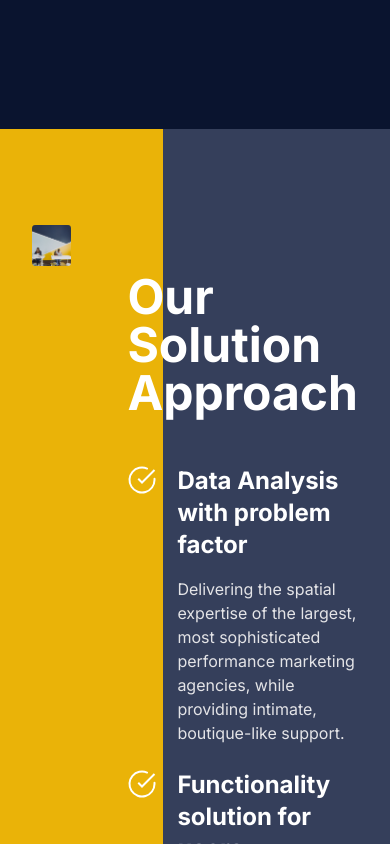
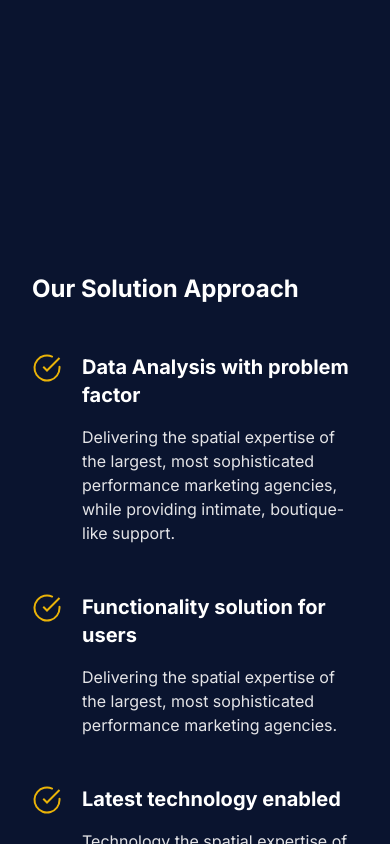
Before and after one commit to Kerotobil/bykr-case, a Next.js app: page / in a window 390 px wide. Shown: the part 2960-3804 px from the top of the page. Built offline with nearby package versions, Linux system fonts and the light colour scheme; a web font is replaced by a local one.

Commit message:
Edit third layout for responsive

```diff
--- a/components/Home/IconAndText.tsx
+++ b/components/Home/IconAndText.tsx
@@ -6,23 +6,20 @@ export const IconAndText = (props: Props) => {
   return (
     <div className="flex space-x-5">
       <div>
-        <svg width="30" height="30" viewBox="0 0 30 30" fill="none" xmlns="http://www.w3.org/2000/svg">
+        <svg className="" width="30" height="30" viewBox="0 0 30 30" fill="none" xmlns="http://www.w3.org/2000/svg">
           <path
             d="M27.5 13.8501V15.0001C27.4985 17.6956 26.6256 20.3184 25.0117 22.4774C23.3977 24.6363 21.1291 26.2157 18.5442 26.98C15.9593 27.7442 13.1966 27.6525 10.6681 26.7183C8.1396 25.7842 5.98082 24.0577 4.5137 21.7964C3.04658 19.5351 2.34974 16.8602 2.5271 14.1705C2.70445 11.4808 3.74651 8.92048 5.49785 6.87142C7.24919 4.82235 9.61598 3.3943 12.2452 2.80026C14.8745 2.20621 17.6253 2.478 20.0875 3.57508"
             stroke="white"
             strokeWidth="2"
             strokeLinecap="round"
+            className="stroke-yellow-500 md:stroke-white"
           />
-          <path
-            d="M27.5 5L15 17.5125L11.25 13.7625"
-            stroke="white"
-            strokeWidth="2"
-          />
+          <path d="M27.5 5L15 17.5125L11.25 13.7625" className="stroke-yellow-500 md:stroke-white" strokeWidth="2" />
         </svg>
       </div>
       <div>
-        <h1 className="text-2xl font-bold"> {props.title} </h1>
-        <p className="mt-4 text-base text-zinc-200 max-w-md">{props.text} </p>
+        <h1 className="text-xl md:text-2xl font-bold"> {props.title} </h1>
+        <p className="mt-4 md:mt-6 text-base text-zinc-200 max-w-md">{props.text} </p>
       </div>
     </div>
   );
--- a/components/Home/ThirdLayout.tsx
+++ b/components/Home/ThirdLayout.tsx
@@ -4,13 +4,15 @@ import { IconAndText } from './IconAndText';
 export const ThirdLayout = () => {
   return (
     <div className="relative">
-      <div className="flex relative pt-24 pb-20 px-8 z-20">
-        <div className="z-20">
+      <div className="flex flex-col-reverse md:flex-row relative pt-24 pb-20 px-8 z-20">
+        <div className="relative z-20 mt-10 md:mt-0">
           <Image src="/Rectangle4.png" alt="" width={650} height={120} className="z-40" />
+          <div className="md:hidden absolute right-0 -bottom-28 bg-yellow-500 h-96 w-96 -z-10"></div>
+          <div className="md:hidden absolute left-0 -bottom-28 bg-yellow-500 h-96 w-96 -z-10"></div>
         </div>
-        <div className="ml-14 max-w-xl pt-12 z-20">
-          <h1 className="text-5xl font-bold">Our Solution Approach</h1>
-          <div className="space-y-6 mt-12">
+        <div className="md:ml-14 max-w-xl pt-12 z-20">
+          <h1 className="text-2xl md:text-5xl font-bold">Our Solution Approach</h1>
+          <div className="space-y-12 mt-12">
             <IconAndText
               title="Data Analysis with problem factor"
               text="Delivering the spatial expertise of the largest, most sophisticated performance marketing agencies, while providing intimate, boutique-like support."
@@ -26,7 +28,7 @@ export const ThirdLayout = () => {
           </div>
         </div>
       </div>
-      <div className="absolute top-0 z-10 h-full w-full flex">
+      <div className="hidden md:flex absolute top-0 z-10 h-full w-full">
         <div className="bg-yellow-500 w-5/12 h-full "></div>
         <div className="bg-custom w-7/12 h-full"></div>
       </div>
```
